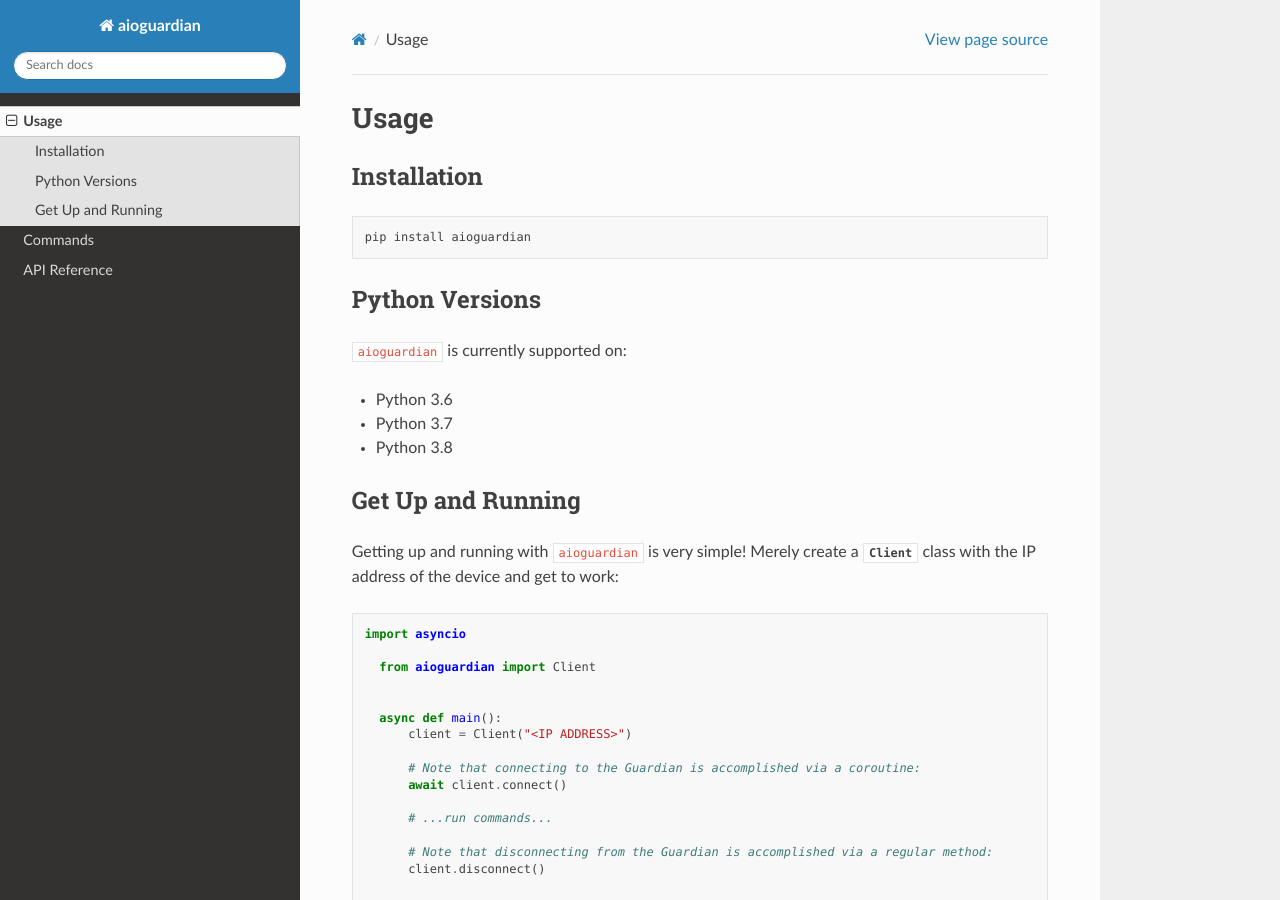
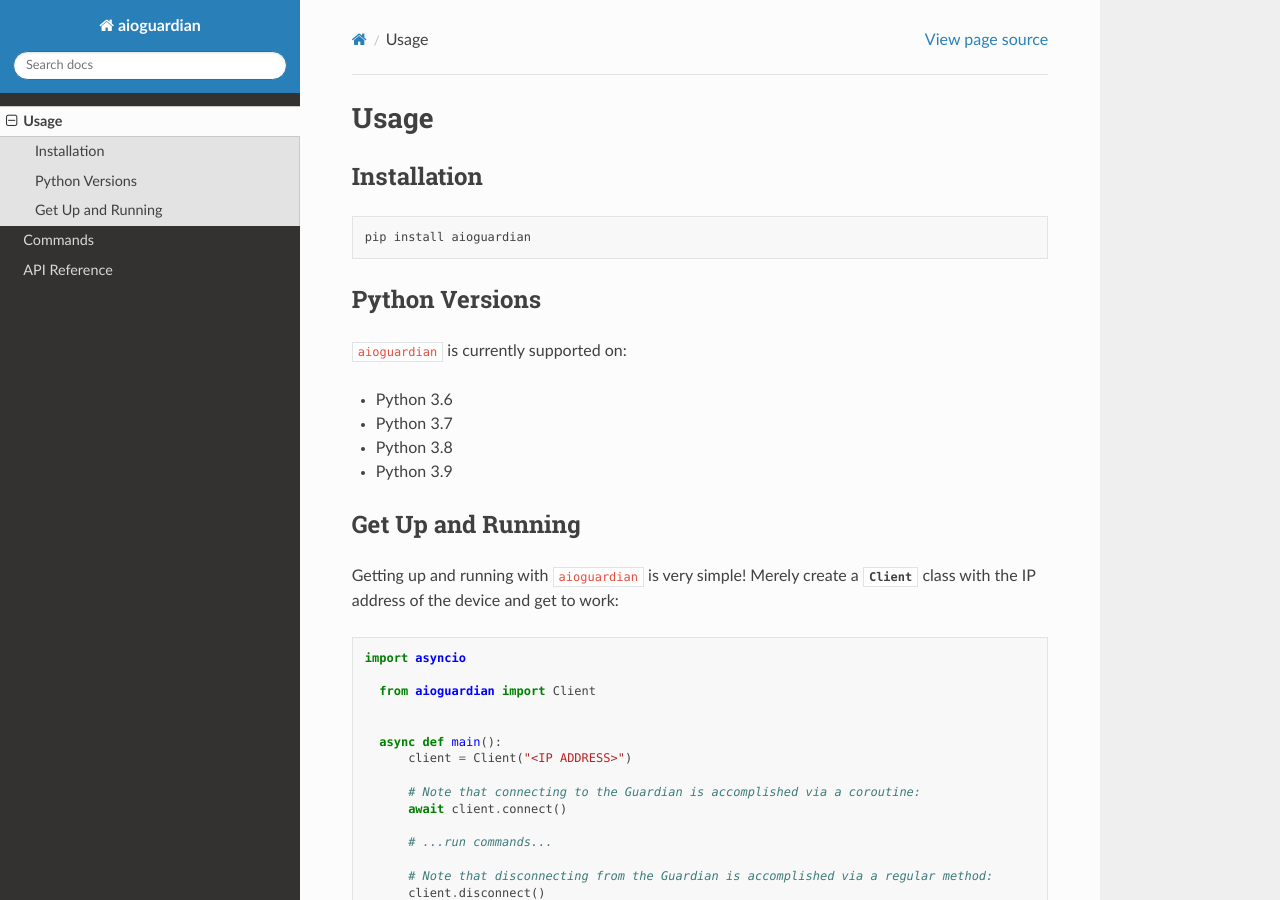
Before and after one commit to bachya/aioguardian, a Sphinx documentation site: the page built from docs/usage.rst, in a window 1280 px wide and 900 px high. Built offline with Sphinx 7.4.7 and the Read the Docs theme 2.0.0, drawn with Linux system fonts in a browser that asks for light colours.

Commit message:
Add support for Python 3.9

```diff
--- a/docs/usage.rst
+++ b/docs/usage.rst
@@ -17,6 +17,7 @@
 * Python 3.6
 * Python 3.7
 * Python 3.8
+* Python 3.9
 
 Get Up and Running
 ------------------
--- a/pyproject.toml
+++ b/pyproject.toml
@@ -32,6 +32,7 @@
     "Programming Language :: Python :: 3.6",
     "Programming Language :: Python :: 3.7",
     "Programming Language :: Python :: 3.8",
+    "Programming Language :: Python :: 3.9",
     "Programming Language :: Python :: Implementation :: CPython",
     "Programming Language :: Python :: Implementation :: PyPy",
 ]
```
Also changed, not shown: README.md (+1 -0 lines), 1 other file.
